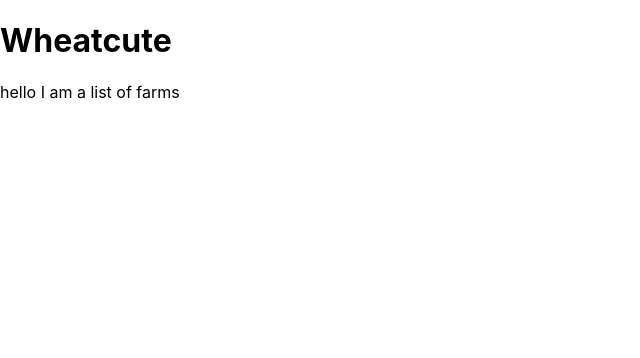
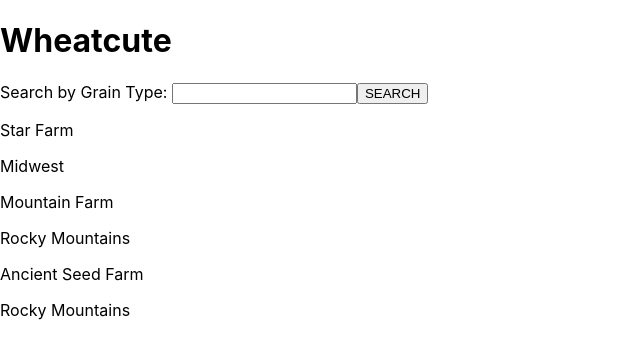
Before and after one commit to Fair-Trade-Grains/frontend, a React (Create React App) app: page /farms in a window 1280 px wide. Shown: the top 358 px of the page, without its empty margins (0-640 px from the left). Built offline with nearby package versions, Linux system fonts and the light colour scheme.

Commit message:
Add skeleton FarmerResults component

```diff
--- a/src/components/FarmerResults.js
+++ b/src/components/FarmerResults.js
@@ -1,8 +1,53 @@
-import React from 'react';
+import React, { useEffect, useState } from 'react';
 import '../css/FarmerResults.css';
+import Search from './Search'
+import data from '../mockData'
 
 const FarmerResults = () => {
-  return (<p>hello I am a list of farms</p>);
-};
+
+  const [farms, setFarms] = useState([])
+  const [search, setSearch] = useState('')
+  const [filtered, setFiltered] = useState([])
+
+  const farmCards = farms.map(farm => {
+    return (
+      <div>
+        <p>{farm.name}</p>
+        <p>{farm.region}</p>
+      </div>
+      )
+  })
+
+  const filteredCards = filtered.map(farm => {
+    return (
+      <div>
+        <p>{farm.name}</p>
+        <p>{farm.region}</p>
+      </div>
+    )
+  })
+
+  useEffect(() => {
+    setFarms(data.farms)
+  }, [])
+
+  const handleChange = (searchText) => {
+    const farmsFiltered = farms.filter(farm => farm.name.toLowerCase().includes(searchText))
+    setFiltered(farmsFiltered)
+    setSearch(searchText)
+  }
+
+  return (
+    <div className="farm-browse-view">
+      <Search handleChange={handleChange}/>
+      <section className="farms-container">
+        {(search && !filteredCards.length) && <p>No farms match the current search. Please start over!</p>}
+        {search ? filteredCards :
+          farms ? farmCards : <p className='loading-message'>Loading . . .</p>
+        }
+      </section>
+    </div>
+  )
+}
 
 export default FarmerResults;
```
